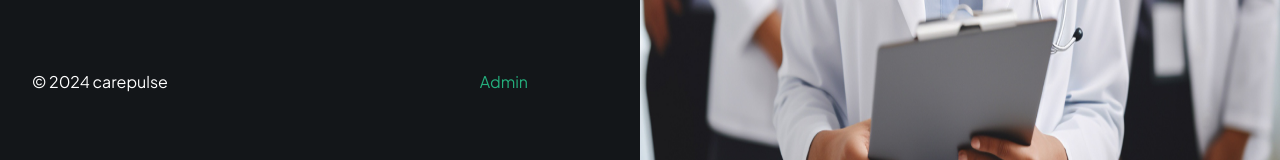
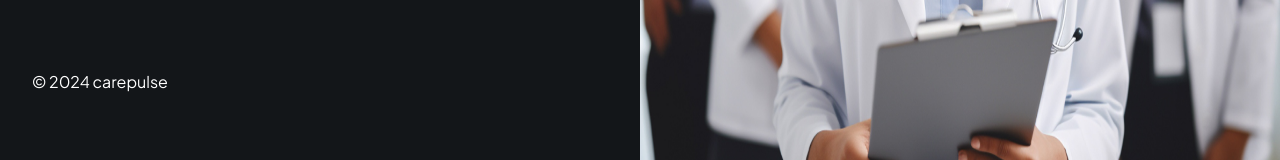
Before and after one commit to AchaRhaah/Healthcare, a Next.js app: page / in a window 1280 px wide. Shown: the part 616-776 px from the top of the page. Built offline with nearby package versions, Linux system fonts and the light colour scheme.

Commit message:
fixed vercel errors

```diff
--- a/src/app/page.tsx
+++ b/src/app/page.tsx
@@ -3,17 +3,17 @@ import PasskeyModal from "@/components/components/PasskeyModal";
 import Image from "next/image";
 import Link from "next/link";
 
-// In Next.js 13 App Router, searchParams is an object of strings
-export default function Home({
-  searchParams,
-}: {
-  searchParams?: { [key: string]: string | undefined };
-}) {
-  const isAdmin = searchParams?.admin === "true";
+// export default function Home({
+//   searchParams,
+// }: {
+//   searchParams?: { [key: string]: string | undefined };
+// }) {
+export default function Home() {
+  // const isAdmin = searchParams?.admin === "true";
 
   return (
     <div className="flex h-screen max-h-screen">
-      {isAdmin && <PasskeyModal />}
+      {/* {isAdmin && <PasskeyModal />} */}
       <section className="remove-scrollbar container my-auto">
         <div className="sub-container max-w-[496px]">
           <Image
@@ -26,9 +26,9 @@ export default function Home({
           <PatientForm />
           <div className="text-14-regular mt-20 flex justify-between">
             <p>© 2024 carepulse</p>
-            <Link href="/?admin=true" className="text-green-500">
+            {/* <Link href="/?admin=true" className="text-green-500">
               Admin
-            </Link>
+            </Link> */}
           </div>
         </div>
       </section>
```
